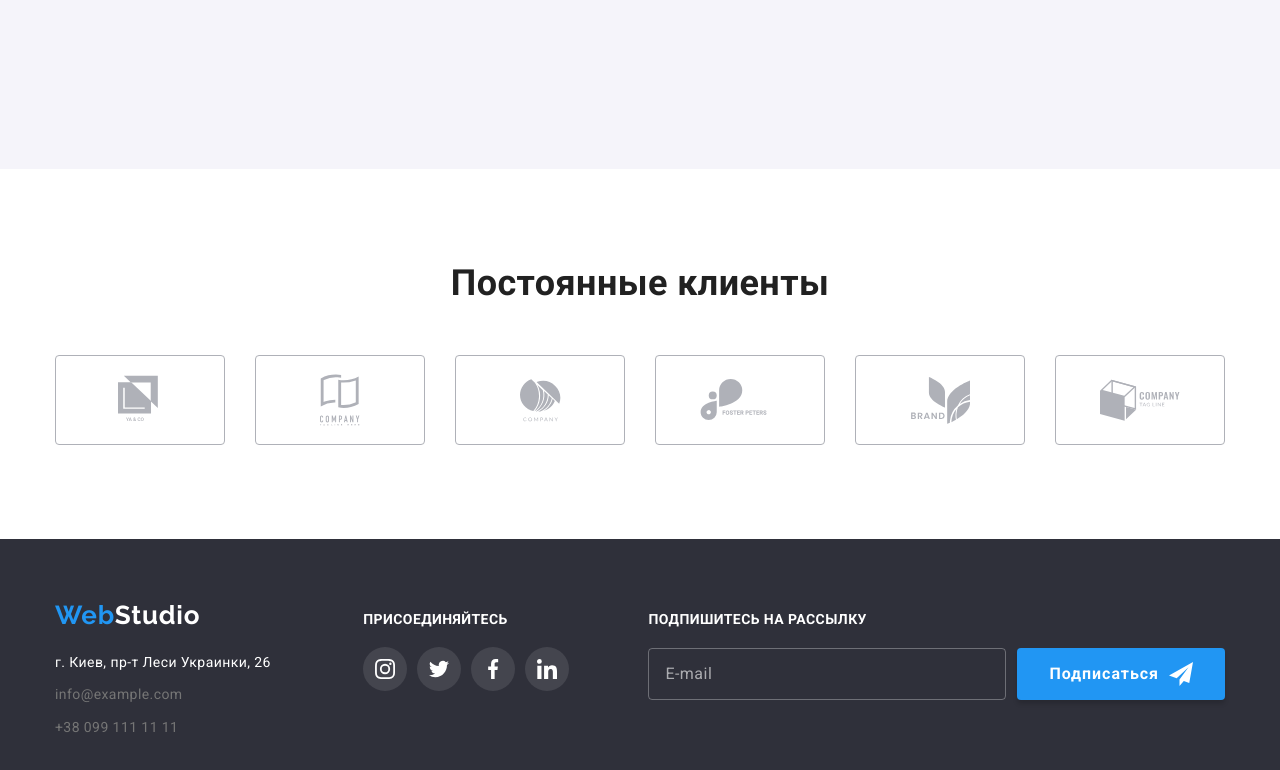
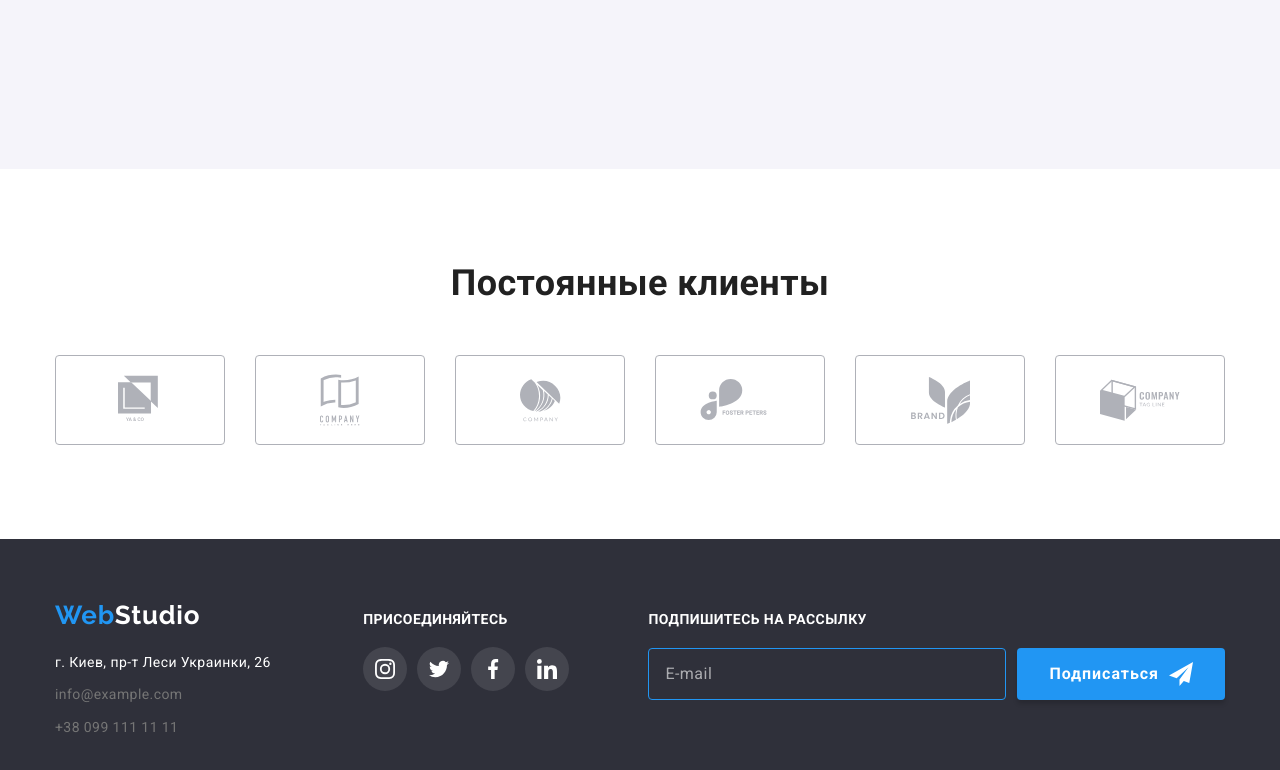
Before and after one commit to Mark4Titan/goit-markup-hw-06, a plain HTML site: page index.html in a window 1280 px wide. In both pictures the pointer is over the input "E-mail". Shown: the part 2229-2999 px from the top of the page. Drawn offline with nearby package versions, Linux system fonts and the light colour scheme.

Commit message:
додає webkit-autofill

```diff
--- a/css/style.css
+++ b/css/style.css
@@ -1028,6 +1028,11 @@ img {
   transition: box-shadow var(--timing-animation) var(--animation);
 }
 
+.mail-in:hover,
+.mail-in:focus {
+  border: 1px solid var(--color-font-accent);
+}
+
 .button-send {
   display: flex;
   align-items: center;
@@ -1066,3 +1071,11 @@ img {
 }
 
 /*  <!-- submit OUT -->*/
+
+.mail-in:-webkit-autofill,
+.mail-in:-webkit-autofill:hover,
+.mail-in:-webkit-autofill:focus {
+  border: 1px solid var(--color-font-accent);
+  -webkit-text-fill-color: var(--color-font-light);
+  transition: background-color 5000s ease-in-out 0s;
+}
```
